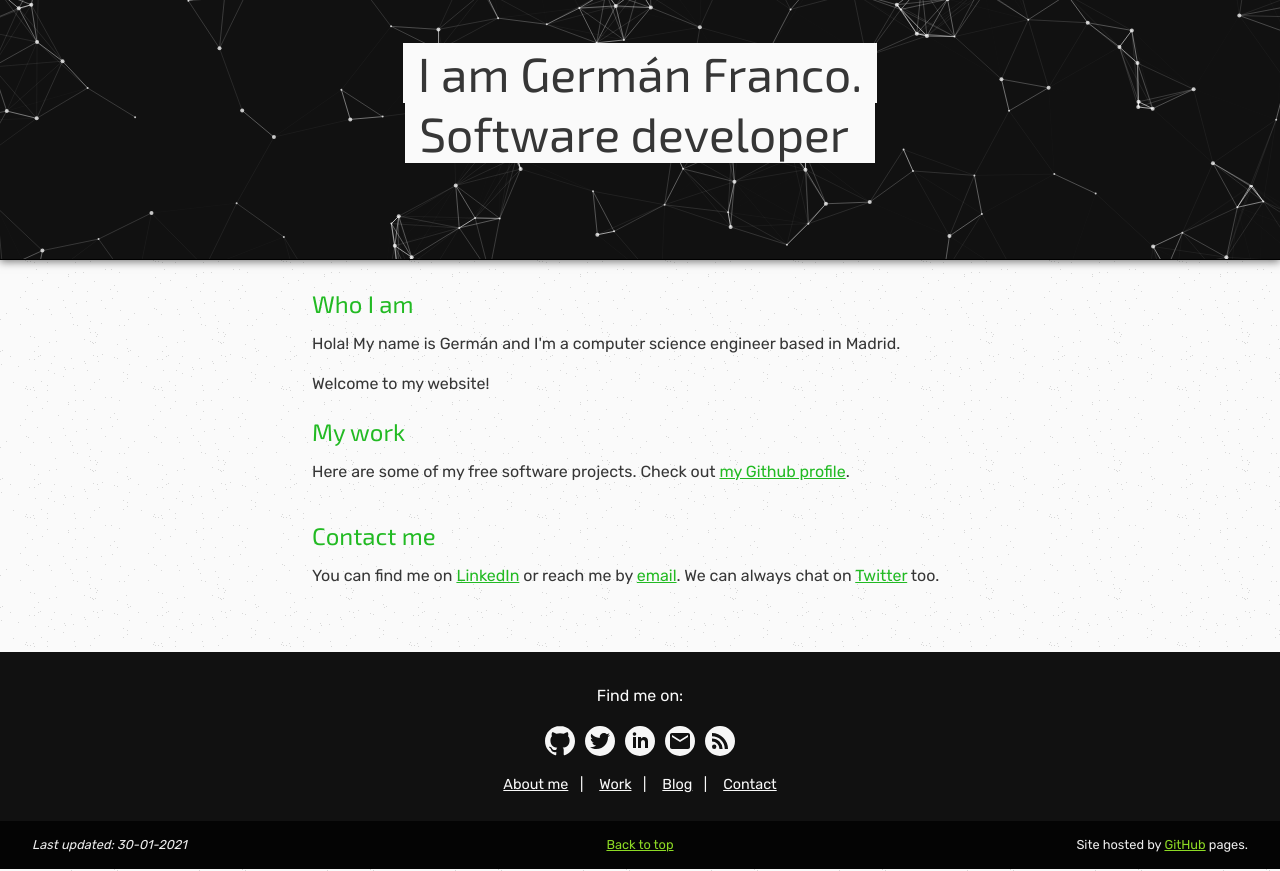
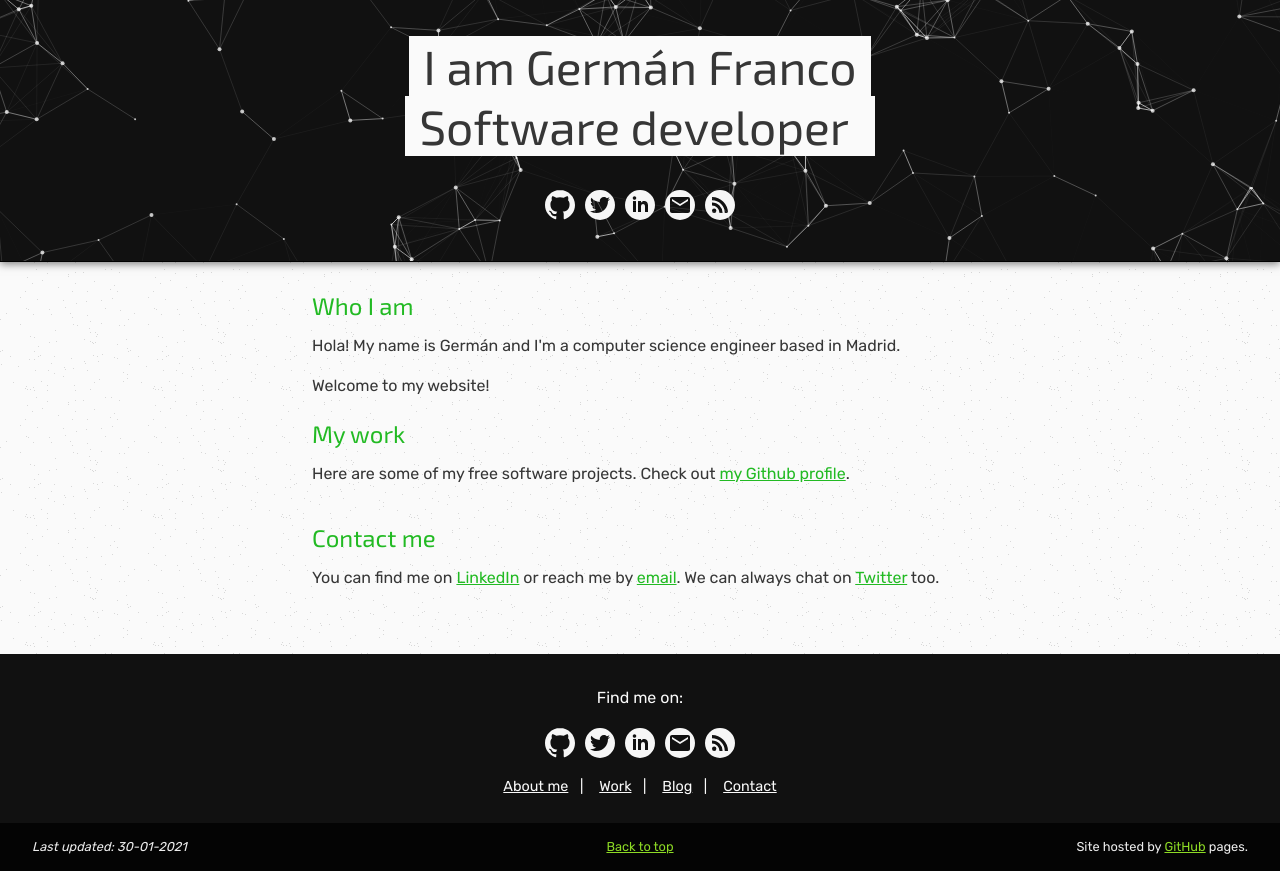
Before and after one commit to germanfr/germanfr.github.io, a Jekyll site: the page built from index.html, in a window 1280 px wide, cut to the strip 237-1108 px from the top of the page. Built offline with Jekyll 4.4.1, drawn with Linux system fonts in a browser that asks for light colours.

Commit message:
homepage: add social buttons to header

```diff
--- a/_includes/headers/homepage_header.html
+++ b/_includes/headers/homepage_header.html
@@ -9,9 +9,24 @@
 				onerror="this.src='{{ site.baseurl }}/assets/profile.png';"
 				alt="Profile photo" height="140" width="140"/>
 		<h1>
-			<span>I am Germán&nbsp;Franco.</span><br/>
+			<span>I am Germán&nbsp;Franco</span><br/>
 			<span id="header-quote">{{site.data.author.self_description}}</span>
 		</h1>
+
+		<div class="social-buttons-container">
+			{%- for sn in site.data.author.social %}
+				<a class="social-button {{ sn[0] }} light"
+				   rel="external"
+				   target="_blank"
+				   href="{{ sn[1].url }}"
+				   title="{{ sn[1].title }}"></a>
+			{%- endfor %}
+			<a class="social-button liam light"
+			   href="mailto:{{ site.data.author.email }}"
+			   title="Send me an email"></a>
+			<a class="social-button feed light"
+			   href="{{ site.baseurl }}{{ site.feed.path }}"
+			   title="Subscribe to my Feed"></a>
+		</div>
 	</div>
-
 </header>
--- a/src/sass/homepage.scss
+++ b/src/sass/homepage.scss
@@ -38,10 +38,12 @@
 	}
 
 	&-content {
-		padding: 32px 0 64px;
+		padding: 32px 0;
 		text-align: center;
 		position: relative;
-		display: block;
+		display: flex;
+		flex-direction: column;
+		align-items: center;
 		pointer-events: none;
 
 		h1 {
--- /dev/null
+++ b/src/sass/parts/_social_buttons.scss
@@ -0,0 +1,4 @@
+.social-buttons-container {
+	text-align: center;
+	pointer-events: auto;
+}
--- a/src/sass/style.scss
+++ b/src/sass/style.scss
@@ -5,3 +5,4 @@
 
 @import 'global';
 @import 'parts/scrollbars';
+@import 'parts/social_buttons';
```
Also changed, not shown: dist/css/homepage.min.css, dist/css/style.min.css.
